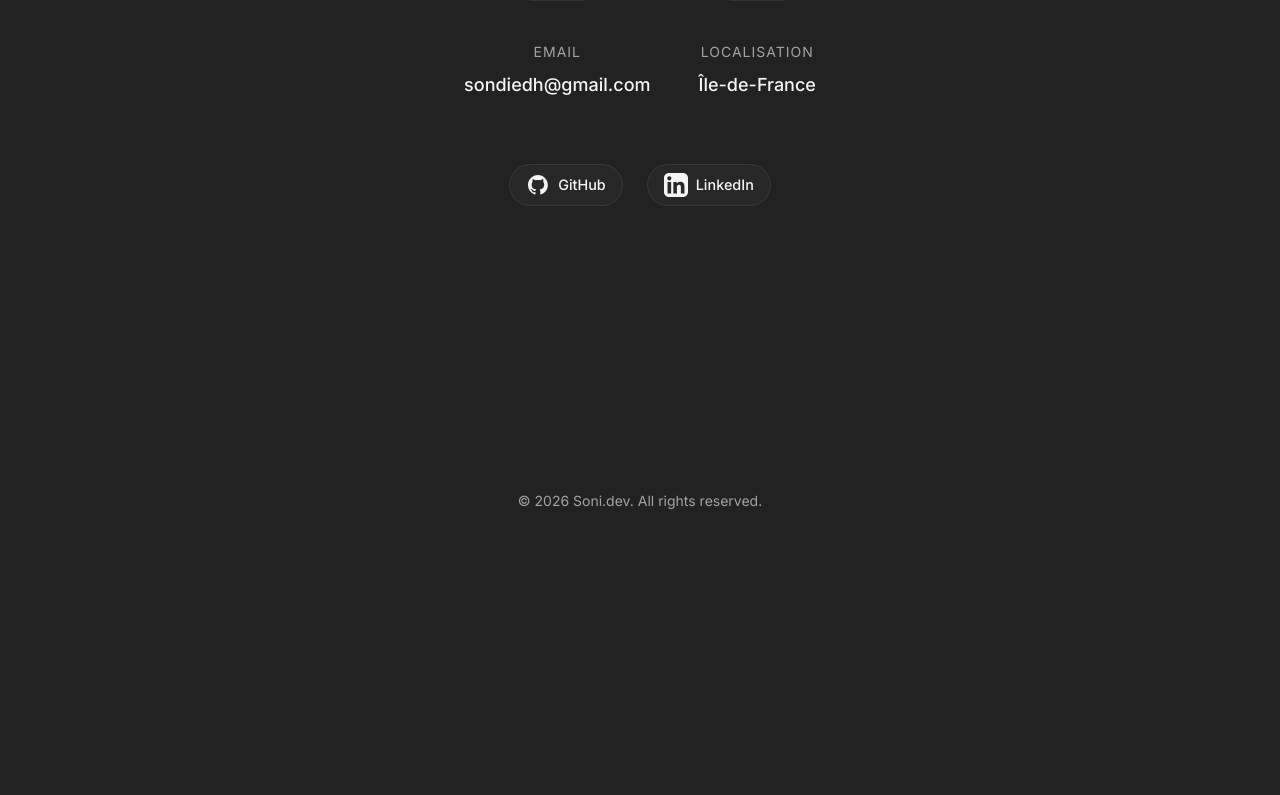
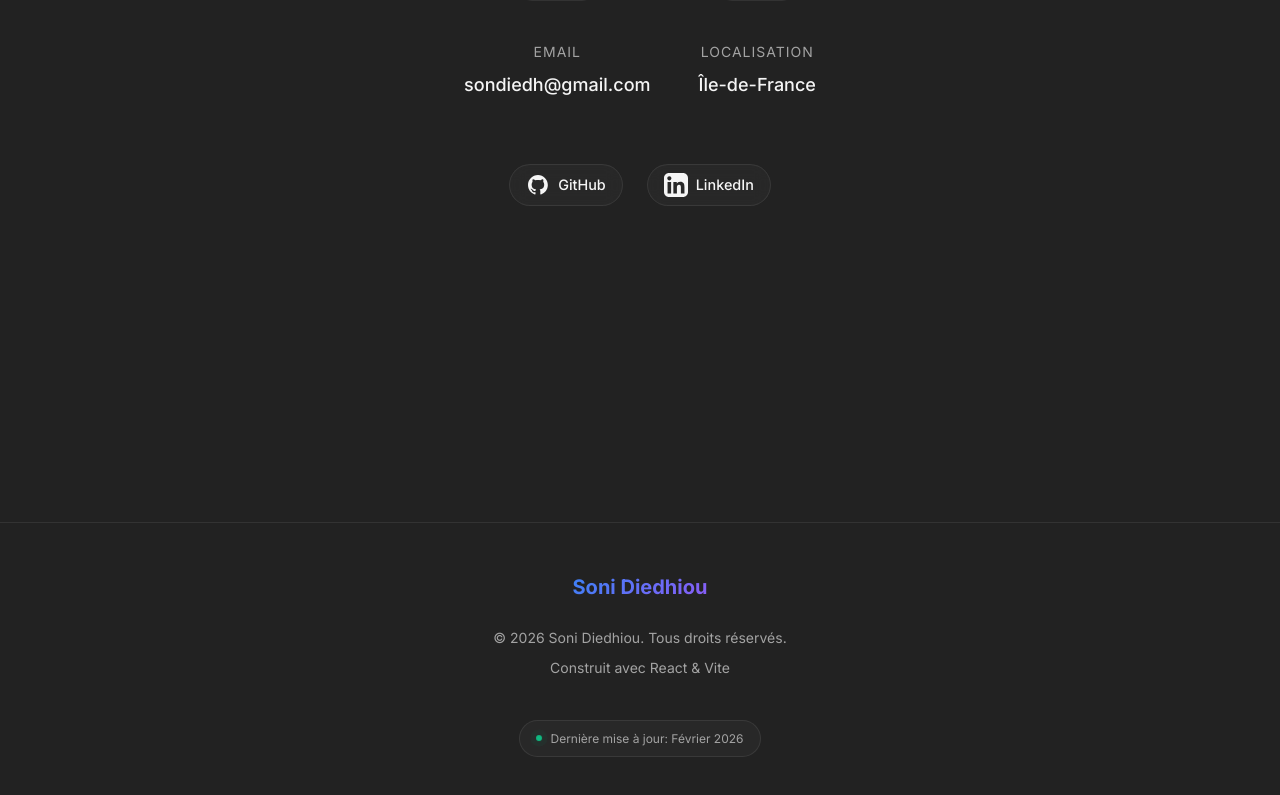
Before and after one commit to sondiedh-sys/Soni_Diedhiou_portfolio, a React (Vite) app: page / in a window 1280 px wide. Shown: the part 6014-6809 px from the top of the page. Before the commit the page ends 6558 px from the top, so only its background shows below. Built offline with nearby package versions, Linux system fonts and the light colour scheme; grey boxes are pictures that could not be loaded.

Commit message:
feat: Add professional footer with timestamp and copyright

```diff
--- a/src/App.jsx
+++ b/src/App.jsx
@@ -4,6 +4,7 @@ import Hero from './components/Hero'
 import About from './components/About'
 import Projects from './components/Projects'
 import Contact from './components/Contact'
+import Footer from './components/Footer'
 
 function App() {
   return (
@@ -15,9 +16,7 @@ function App() {
         <Projects />
         <Contact />
       </main>
-      <footer style={{ textAlign: 'center', padding: '2rem 0', color: 'var(--text-secondary)', fontSize: '0.875rem' }}>
-        <p>&copy; {new Date().getFullYear()} Soni.dev. All rights reserved.</p>
-      </footer>
+      <Footer />
     </div>
   )
 }
--- /dev/null
+++ b/src/components/Footer.jsx
@@ -0,0 +1,29 @@
+import styles from './Footer.module.css';
+import { useLanguage } from '../context/LanguageContext';
+
+const Footer = () => {
+    const { t } = useLanguage();
+    const currentYear = new Date().getFullYear();
+
+    return (
+        <footer className={styles.footer}>
+            <div className={`container ${styles.container}`}>
+                <div className={styles.brand}>
+                    <span className="text-gradient">Soni Diedhiou</span>
+                </div>
+
+                <div className={styles.copyright}>
+                    <p>&copy; {currentYear} Soni Diedhiou. {t.footer.rights}.</p>
+                    <p>{t.footer.builtWith}</p>
+                </div>
+
+                <div className={styles.update}>
+                    <span className={styles.pulse}></span>
+                    {t.footer.lastUpdated}: {t.footer.date}
+                </div>
+            </div>
+        </footer>
+    );
+};
+
+export default Footer;
--- /dev/null
+++ b/src/components/Footer.module.css
@@ -0,0 +1,70 @@
+.footer {
+    padding: 3rem 0;
+    background: var(--bg-primary);
+    border-top: 1px solid var(--glass-border);
+    margin-top: 4rem;
+}
+
+.container {
+    display: flex;
+    flex-direction: column;
+    align-items: center;
+    gap: 1.5rem;
+    text-align: center;
+}
+
+.brand {
+    display: flex;
+    align-items: center;
+    gap: 0.5rem;
+    font-size: 1.25rem;
+    font-weight: 700;
+    color: var(--text-primary);
+}
+
+.copyright {
+    display: flex;
+    flex-direction: column;
+    gap: 0.5rem;
+    font-size: 0.875rem;
+    color: var(--text-secondary);
+}
+
+.update {
+    display: inline-flex;
+    align-items: center;
+    gap: 0.5rem;
+    padding: 0.5rem 1rem;
+    background: var(--glass-bg);
+    border: 1px solid var(--glass-border);
+    border-radius: 100px;
+    font-size: 0.75rem;
+    color: var(--text-secondary);
+    margin-top: 1rem;
+}
+
+.pulse {
+    width: 6px;
+    height: 6px;
+    background-color: #10b981;
+    border-radius: 50%;
+    box-shadow: 0 0 0 0 rgba(16, 185, 129, 0.7);
+    animation: pulse 2s infinite;
+}
+
+@keyframes pulse {
+    0% {
+        transform: scale(0.95);
+        box-shadow: 0 0 0 0 rgba(16, 185, 129, 0.7);
+    }
+
+    70% {
+        transform: scale(1);
+        box-shadow: 0 0 0 6px rgba(16, 185, 129, 0);
+    }
+
+    100% {
+        transform: scale(0.95);
+        box-shadow: 0 0 0 0 rgba(16, 185, 129, 0);
+    }
+}
--- a/src/i18n.js
+++ b/src/i18n.js
@@ -109,6 +109,12 @@ export const translations = {
             emailLabel: "Email",
             locationLabel: "Localisation",
             locationValue: "Île-de-France"
+        },
+        footer: {
+            rights: "Tous droits réservés",
+            builtWith: "Construit avec React & Vite",
+            lastUpdated: "Dernière mise à jour",
+            date: "Février 2026"
         }
     },
     en: {
@@ -221,6 +227,12 @@ export const translations = {
             emailLabel: "Email",
             locationLabel: "Location",
             locationValue: "Île-de-France, France"
+        },
+        footer: {
+            rights: "All rights reserved",
+            builtWith: "Built with React & Vite",
+            lastUpdated: "Last updated",
+            date: "February 2026"
         }
     }
 };
```
